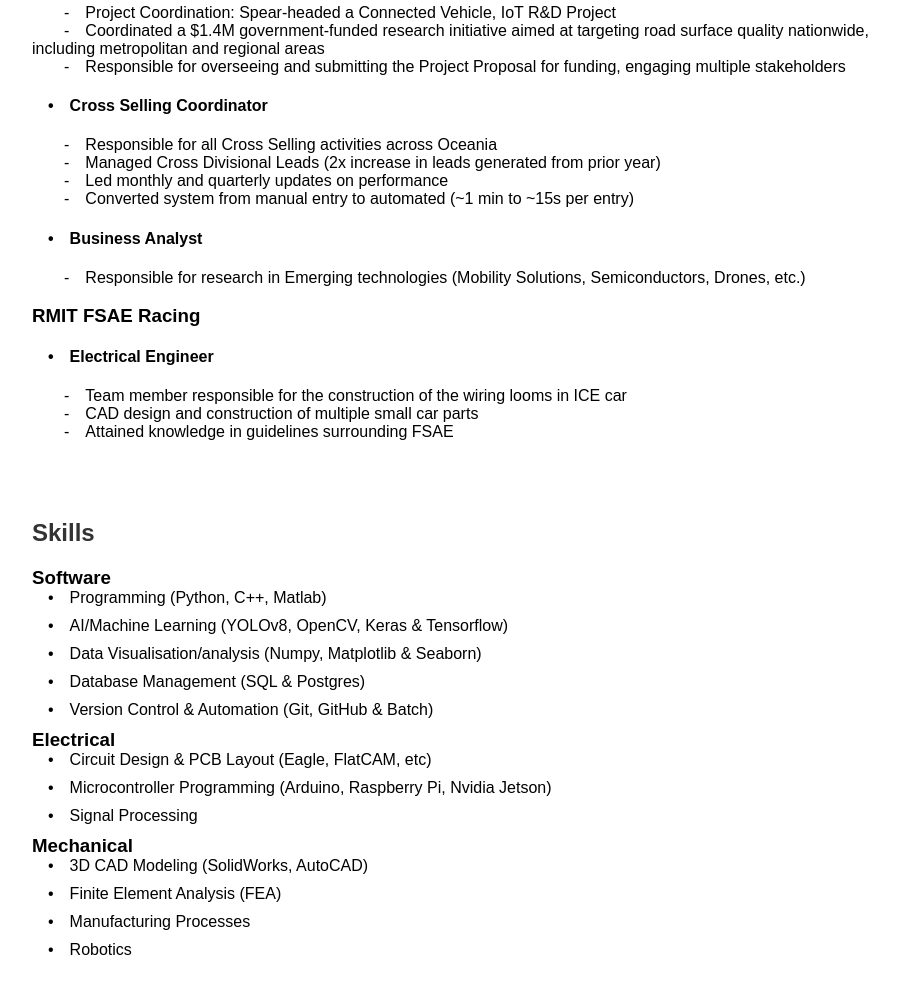
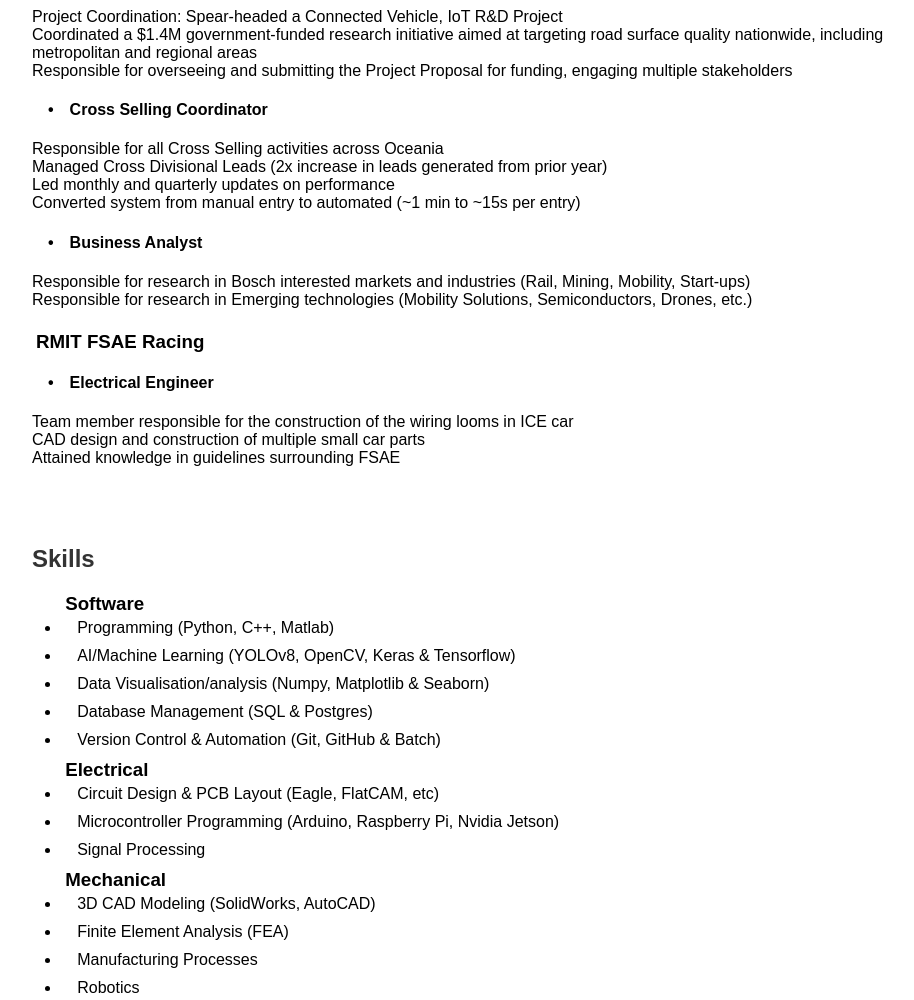
Before and after one commit to BL3600/EngPortfolio, a plain HTML site: page index.html in a window 1280 px wide. Shown: the part 1574-2574 px from the top of the page, without its empty margins (158-1072 px from the left). Drawn offline with Linux system fonts and the light colour scheme.

Commit message:
Update index.html

```diff
--- a/index.html
+++ b/index.html
@@ -49,11 +49,17 @@
         }
 
         h3 {
-            margin: 0;
+            margin: 4px;
         }
 
         p {
             margin: auto;
+        }
+
+        g {
+            list-style-type: square;
+            margin-left: 10px;
+            padding-left: 1.2em;
         }
 
         .container {
@@ -63,13 +69,13 @@
         }
 
         .skills-list {
-            list-style-type: none;
-            padding: 0;
+            list-style-type: disc;
+            margin-left: 10px;
+            padding-left: 1.2em;
         }
 
         .skill-item {
             margin-bottom: 10px;
-            text-indent: -1em;
             padding-left: 1em;
         }
 
@@ -251,28 +257,29 @@
             <h3>Robert Bosch Oceania</h3>
             <h4>&emsp;&bull;&emsp;Project Coordinator</h4>
             <p>
-                &emsp;&emsp;-&emsp;Project Coordination: Spear-headed a Connected Vehicle, IoT R&D Project<br>
-                &emsp;&emsp;-&emsp;Coordinated a $1.4M government-funded research initiative aimed at targeting road surface quality nationwide, including metropolitan and regional areas<br>
-                &emsp;&emsp;-&emsp;Responsible for overseeing and submitting the Project Proposal for funding, engaging multiple stakeholders<br>
+                Project Coordination: Spear-headed a Connected Vehicle, IoT R&D Project<br>
+                Coordinated a $1.4M government-funded research initiative aimed at targeting road surface quality nationwide, including metropolitan and regional areas<br>
+                Responsible for overseeing and submitting the Project Proposal for funding, engaging multiple stakeholders<br>
             </p>
             <h4>&emsp;&bull;&emsp;Cross Selling Coordinator</h4>
             <p>
-                &emsp;&emsp;-&emsp;Responsible for all Cross Selling activities across Oceania <br>
-                &emsp;&emsp;-&emsp;Managed Cross Divisional Leads (2x increase in leads generated from prior year)<br>
-                &emsp;&emsp;-&emsp;Led monthly and quarterly updates on performance<br>
-                &emsp;&emsp;-&emsp;Converted system from manual entry to automated (~1 min to ~15s per entry)<br>
+                Responsible for all Cross Selling activities across Oceania <br>
+                Managed Cross Divisional Leads (2x increase in leads generated from prior year)<br>
+                Led monthly and quarterly updates on performance<br>
+                Converted system from manual entry to automated (~1 min to ~15s per entry)<br>
             </p>
             <h4>&emsp;&bull;&emsp;Business Analyst</h4>
             <p>
-                &emsp;&emsp;-&emsp;Responsible for research in Emerging technologies (Mobility Solutions, Semiconductors, Drones, etc.)<br>
+                Responsible for research in Bosch interested markets and industries (Rail, Mining, Mobility, Start-ups)<br>
+                Responsible for research in Emerging technologies (Mobility Solutions, Semiconductors, Drones, etc.)<br>
             </p>
             <br>
             <h3>RMIT FSAE Racing</h3>
             <h4>&emsp;&bull;&emsp;Electrical Engineer</h4>
             <p>
-                &emsp;&emsp;-&emsp;Team member responsible for the construction of the wiring looms in ICE car<br>
-                &emsp;&emsp;-&emsp;CAD design and construction of multiple small car parts<br>
-                &emsp;&emsp;-&emsp;Attained knowledge in guidelines surrounding FSAE<br>
+                Team member responsible for the construction of the wiring looms in ICE car<br>
+                CAD design and construction of multiple small car parts<br>
+                Attained knowledge in guidelines surrounding FSAE<br>
             </p>
             <br>
         </div>
@@ -284,44 +291,44 @@
             <ul class="skills-list">
                 <h3>Software</h3>
                 <li class="skill-item">
-                    <span class="skill-name">&emsp;&bull;&emsp;Programming (Python, C++, Matlab)</span>
+                    <span class="skill-name">Programming (Python, C++, Matlab)</span>
                 </li>
                 <li class="skill-item">
-                    <span class="skill-name">&emsp;&bull;&emsp;AI/Machine Learning (YOLOv8, OpenCV, Keras & Tensorflow)</span>
+                    <span class="skill-name">AI/Machine Learning (YOLOv8, OpenCV, Keras & Tensorflow)</span>
                 </li>
                 <li class="skill-item">
-                    <span class="skill-name">&emsp;&bull;&emsp;Data Visualisation/analysis (Numpy, Matplotlib & Seaborn)</span>
+                    <span class="skill-name">Data Visualisation/analysis (Numpy, Matplotlib & Seaborn)</span>
                 </li>
                 <li class="skill-item">
-                    <span class="skill-name">&emsp;&bull;&emsp;Database Management (SQL & Postgres)</span>
+                    <span class="skill-name">Database Management (SQL & Postgres)</span>
                 </li>
                 <li class="skill-item">
-                    <span class="skill-name">&emsp;&bull;&emsp;Version Control & Automation (Git, GitHub & Batch)</span>
+                    <span class="skill-name">Version Control & Automation (Git, GitHub & Batch)</span>
                 </li>
 
                 <h3>Electrical</h3>
                 <li class="skill-item">
-                    <span class="skill-name">&emsp;&bull;&emsp;Circuit Design & PCB Layout (Eagle, FlatCAM, etc)</span>
+                    <span class="skill-name">Circuit Design & PCB Layout (Eagle, FlatCAM, etc)</span>
                 </li>
                 <li class="skill-item">
-                    <span class="skill-name">&emsp;&bull;&emsp;Microcontroller Programming (Arduino, Raspberry Pi, Nvidia Jetson)</span>
+                    <span class="skill-name">Microcontroller Programming (Arduino, Raspberry Pi, Nvidia Jetson)</span>
                 </li>
                 <li class="skill-item">
-                    <span class="skill-name">&emsp;&bull;&emsp;Signal Processing</span>
+                    <span class="skill-name">Signal Processing</span>
                 </li>
 
                 <h3>Mechanical</h3>
                 <li class="skill-item">
-                    <span class="skill-name">&emsp;&bull;&emsp;3D CAD Modeling (SolidWorks, AutoCAD)</span>
+                    <span class="skill-name">3D CAD Modeling (SolidWorks, AutoCAD)</span>
                 </li>
                 <li class="skill-item">
-                    <span class="skill-name">&emsp;&bull;&emsp;Finite Element Analysis (FEA)</span>
+                    <span class="skill-name">Finite Element Analysis (FEA)</span>
                 </li>
                 <li class="skill-item">
-                    <span class="skill-name">&emsp;&bull;&emsp;Manufacturing Processes</span>
+                    <span class="skill-name">Manufacturing Processes</span>
                 </li>
                 <li class="skill-item">
-                    <span class="skill-name">&emsp;&bull;&emsp;Robotics</span>
+                    <span class="skill-name">Robotics</span>
                 </li>
             </ul>
         </div>
```
